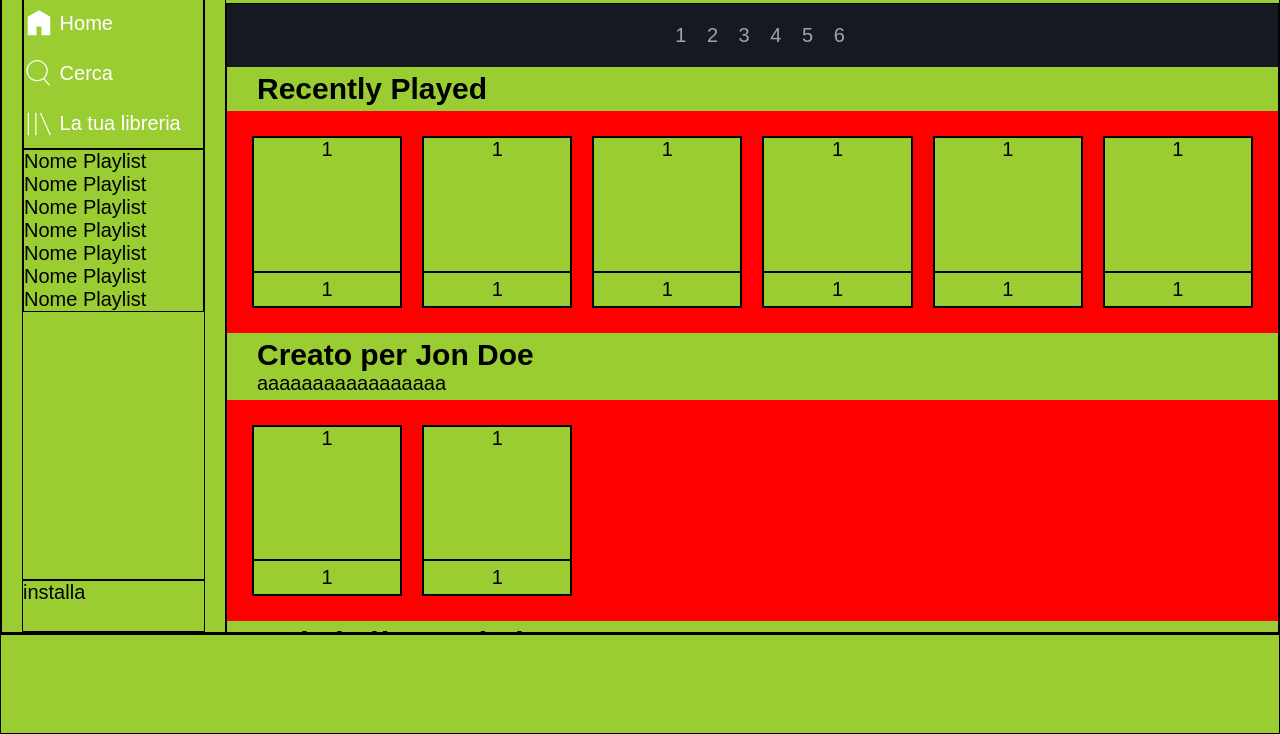
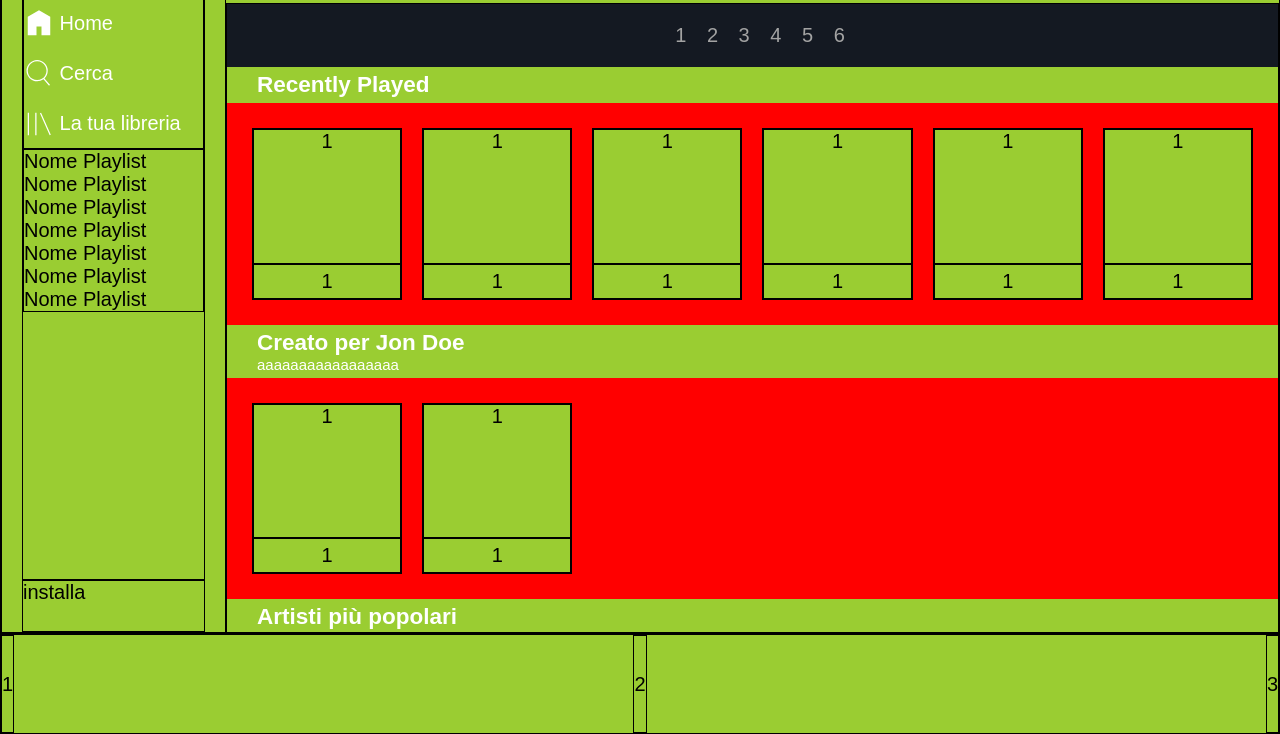
Before and after one commit to estherpinos/html-css-spotifyweb, a plain HTML site: page index.html in a window 1280 px wide. Shown: the part 66-800 px from the top of the page. Drawn offline with Linux system fonts and the light colour scheme.

Commit message:
Add [player sections]

```diff
--- a/css/style.css
+++ b/css/style.css
@@ -167,6 +167,9 @@ body{
 
 .title-cards {
   margin:5px 30px;
+  display: inline-block;
+  font-size: 15px;
+  color: white;
 }
 
 .cards{
--- a/index.html
+++ b/index.html
@@ -174,7 +174,11 @@
 
   <!-- SECTION-PLAY -->
 
-  <section class="section-play debug"></section>
+  <section class="section-play dflex justify-between debug">
+    <div class="play-options debug dflex align-center">1</div>
+    <div class="play-options dflex align-center debug">2</div>
+    <div class="play-options dflex align-center debug">3</div>
+  </section>
 
 </body>
 </html>
```
